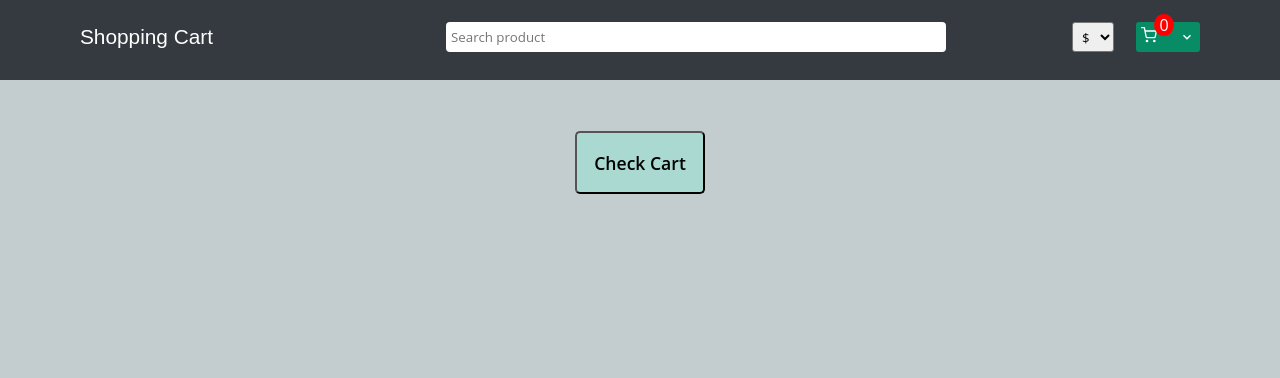
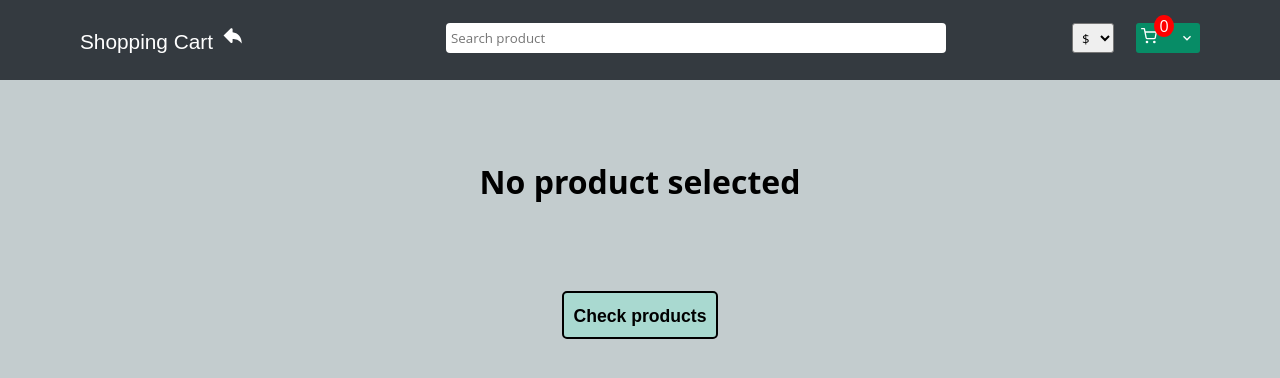
Before and after one commit to mikeyxx/miniStore, a React (Create React App) app: page /pdp in a window 1280 px wide. Shown: the top 378 px of the page. Built offline with nearby package versions, Linux system fonts and the light colour scheme.

Commit message:
added localstorage to persist items in the cart

```diff
--- a/src/App.js
+++ b/src/App.js
@@ -8,8 +8,8 @@ import Cart from "./pages/Cart";
 function App() {
   return (
     <Router>
-      <Navbar />
       <div className="App">
+        <Navbar />
         <Routes>
           <Route exact path="/" element={<Home />} />
           <Route exact path="/pdp" element={<Pdp />} />
--- a/src/components/Navbar.js
+++ b/src/components/Navbar.js
@@ -48,24 +48,41 @@ import {
   filterByRating,
   clearFilters,
 } from "../features/products/productFilterSlice";
+import { TiArrowBack } from "react-icons/ti";
+import { useEffect } from "react";
+import { useCallback } from "react";
 
 function Navbar() {
   const [isOpen, setIsOpen] = useState(false);
   const [click, setClick] = useState(false);
+  const selectedProducts = useSelector((state) => state.products.pdp);
+
   const cart = useSelector((state) => state.products.cart);
   const currency = useSelector((state) => state.products.currency);
   const dispatch = useDispatch();
   const logger = (event) => {
     dispatch(chooseCurrency(event.target.value));
   };
-  const handleClick = () => setClick(!click);
+
+  const handleClick = useCallback(() => {
+    setClick((prev) => !prev);
+  }, []);
+
   const { byStock, byFastDelivery, sort, byRating } = useSelector(
     (state) => state.productFilters
   );
 
-  const currencySymbols = currency.map((c, index) => (
+  // useEffect(() => {
+  //   localStorage.setItem("currency", JSON.stringify(currency));
+  // }, [currency]);
+
+  const currencySymbols = currency?.map((c, index) => (
     <Option key={index}>{c.symbol}</Option>
   ));
+
+  const hamburgerToggle = () => {
+    setIsOpen((prev) => !prev);
+  };
 
   return (
     <NavbarContainer>
@@ -74,7 +91,9 @@ function Navbar() {
           <HamburgerBtn onClick={handleClick} clicked={click}>
             <span />
           </HamburgerBtn>
-          <Link to="/">Shopping Cart</Link>
+          <Link to="/">
+            Shopping Cart <TiArrowBack style={{ fontSize: "1.7rem" }} />
+          </Link>
         </Left>
         <Center>
           <Input
@@ -89,7 +108,7 @@ function Navbar() {
               {currencySymbols}
             </Select>
           </Currency>
-          <CartElement onClick={() => setIsOpen(!isOpen)}>
+          <CartElement onClick={hamburgerToggle}>
             <CartIconWrap>
               <FiIcons.FiShoppingCart />
             </CartIconWrap>
@@ -193,6 +212,12 @@ function Navbar() {
             <ClearFilterButton onClick={() => dispatch(clearFilters())}>
               Clear Filters
             </ClearFilterButton>
+            <br />
+            {(selectedProducts.length < 1 || cart.length < 1) && (
+              <Link to="/">
+                <ClearFilterButton>Go Home</ClearFilterButton>
+              </Link>
+            )}
           </div>
         </ResponsiveFilter>
       </NavbarItemWrapper>
--- a/src/components/ProductDetails.js
+++ b/src/components/ProductDetails.js
@@ -13,6 +13,7 @@ import {
 } from "../components/styles";
 import { Link } from "react-router-dom";
 import Ratings from "./Ratings";
+import { FaShoppingCart } from "react-icons/fa";
 
 function ProductDetails({ item }) {
   const dispatch = useDispatch();
@@ -34,13 +35,14 @@ function ProductDetails({ item }) {
   }
 
   const price = itemPrice(currencySymbol);
+  // console.log(item);
 
   return (
     <ProductContainer>
       <Link to="/pdp">
         <ProductWrapper onClick={() => dispatch(addItemToPdp(item))}>
           <Image src={item.img} alt={item.name} />
-          <ProductBody>
+          <ProductBody tabIndex="1">
             <ProductName>{item.name}</ProductName>
             <ProductSubtitle>
               <ProductPrice>
@@ -56,6 +58,9 @@ function ProductDetails({ item }) {
               </RatingContainer>
             </ProductSubtitle>
           </ProductBody>
+          <div className="cartHomeIconContainer">
+            <FaShoppingCart className="cartHomeIcon" />
+          </div>
         </ProductWrapper>
       </Link>
     </ProductContainer>
--- a/src/components/styles.js
+++ b/src/components/styles.js
@@ -392,14 +392,37 @@ export const ProductContainer = styled.div`
   display: flex;
   align-items: center;
   justify-content: center;
+  position: relative;
+
   &:hover {
     background: white;
+    border-radius: 10px;
+
+    .cartHomeIconContainer {
+      display: block;
+    }
   }
 
   a {
     text-decoration: none;
     color: inherit;
     font-weight: 600;
+  }
+
+  .cartHomeIconContainer {
+    display: none;
+  }
+
+  @media only screen and (max-width: 68em) {
+    padding: 2em;
+  }
+
+  @media only screen and (max-width: 47.5em) {
+    padding: 2em;
+  }
+
+  @media only screen and (max-width: 41.25em) {
+    padding: 2em;
   }
 `;
 
--- a/src/features/products/productSlice.js
+++ b/src/features/products/productSlice.js
@@ -5,17 +5,23 @@ import { currency } from "../../data";
 const initialState = {
   products: products,
   currency: currency,
-  currencySymbol: "",
+  currencySymbol: JSON.parse(localStorage.getItem("currency")) || "",
   pdp: [],
-  cart: [],
+  cart: JSON.parse(localStorage.getItem("cart")) || [],
 };
+
+// console.log(initialState.cart);
 
 const productSlice = createSlice({
   name: "products",
   initialState,
   reducers: {
     addItemToPdp: (state, action) => {
-      state.pdp.push(action.payload);
+      if (state.pdp.some((p) => p.id === action.payload.id)) {
+        return;
+      } else {
+        state.pdp.push(action.payload);
+      }
     },
     removeItemFromPdp: (state, action) => {
       state.pdp = state.pdp.filter((p) => p.id !== action.payload.id);
--- a/src/index.css
+++ b/src/index.css
@@ -1,13 +1,53 @@
 body {
   margin: 0;
-  font-family: -apple-system, BlinkMacSystemFont, 'Segoe UI', 'Roboto', 'Oxygen',
-    'Ubuntu', 'Cantarell', 'Fira Sans', 'Droid Sans', 'Helvetica Neue',
+  font-family: -apple-system, BlinkMacSystemFont, "Segoe UI", "Roboto", "Oxygen",
+    "Ubuntu", "Cantarell", "Fira Sans", "Droid Sans", "Helvetica Neue",
     sans-serif;
   -webkit-font-smoothing: antialiased;
   -moz-osx-font-smoothing: grayscale;
 }
 
 code {
-  font-family: source-code-pro, Menlo, Monaco, Consolas, 'Courier New',
+  font-family: source-code-pro, Menlo, Monaco, Consolas, "Courier New",
     monospace;
 }
+
+.App {
+  width: 100%;
+  overflow-x: hidden;
+}
+
+.productInfoContainer {
+  padding-top: 10em;
+  display: flex;
+  flex-direction: column;
+  align-items: center;
+  justify-content: center;
+}
+
+.productInfoContainer .cProducts {
+  font-family: "Open sans", sans-serif;
+  font-size: 17.6px;
+  font-weight: 600;
+  border-radius: 5px;
+  margin-top: 5em;
+  padding: 10px;
+  border: 2px solid;
+  background-color: rgb(169, 217, 208);
+  cursor: pointer;
+}
+
+.productInfoContainer .cProducts a {
+  color: #000;
+}
+
+.cartHomeIconContainer {
+  position: absolute;
+  bottom: 7em;
+  right: 2em;
+}
+
+.cartHomeIcon {
+  font-size: 4em;
+  color: rgb(7, 140, 102);
+}
--- a/src/pages/Cart.js
+++ b/src/pages/Cart.js
@@ -26,11 +26,14 @@ import {
 
 function Cart() {
   const cart = useSelector((state) => state.products.cart);
-  // console.log(cart);
   const dispatch = useDispatch();
   const currencySymbol = useSelector((state) => state.products.currencySymbol);
 
-  const [total, setTotal] = useState();
+  useEffect(() => {
+    localStorage.setItem("currency", JSON.stringify(currencySymbol));
+  }, [currencySymbol]);
+
+  const [total, setTotal] = useState(JSON.parse(localStorage.getItem("total")));
 
   useEffect(() => {
     setTotal(
@@ -40,6 +43,14 @@ function Cart() {
       )
     );
   }, [cart]);
+
+  useEffect(() => {
+    localStorage.setItem("cart", JSON.stringify(cart));
+  }, [cart]);
+
+  useEffect(() => {
+    localStorage.setItem("total", JSON.stringify(total));
+  }, [total]);
 
   function itemPrice(p) {
     let price = 1;
@@ -58,6 +69,9 @@ function Cart() {
 
   return (
     <CartPageContainer>
+      {cart.length < 1 && (
+        <h1 style={{ padding: "5em" }}>Your cart is empty</h1>
+      )}
       <CartPageWrapper>
         {cart.map((item) => (
           <CartPageItem key={item.id}>
--- a/src/pages/Pdp.js
+++ b/src/pages/Pdp.js
@@ -19,11 +19,17 @@ import {
   CheckCartButton,
 } from "../components/styles";
 import { Link } from "react-router-dom";
+import { useEffect } from "react";
 
 function Pdp() {
   const selectedProducts = useSelector((state) => state.products.pdp);
   const cart = useSelector((state) => state.products.cart);
+
   const currencySymbol = useSelector((state) => state.products.currencySymbol);
+
+  useEffect(() => {
+    localStorage.setItem("currency", JSON.stringify(currencySymbol));
+  }, [currencySymbol]);
 
   function itemPrice(p) {
     let price = 1;
@@ -43,6 +49,15 @@ function Pdp() {
   const dispatch = useDispatch();
   return (
     <PdpContainer>
+      {selectedProducts.length < 1 ? (
+        <div className="productInfoContainer">
+          <h1 className="productInfo">No product selected</h1>
+          <div className="cProducts">
+            <Link to="/">Check products</Link>
+          </div>
+        </div>
+      ) : (
+        <>
           <PdpWrapper>
             {selectedProducts.map((item) => (
               <PdpItems key={item.id}>
@@ -60,7 +75,7 @@ function Pdp() {
 
                   <span>{item.desc}</span>
                 </PdpDesc>
-            {cart.some((p) => p.id === item.id) ? (
+                {cart?.some((p) => p.id === item.id) ? (
                   <PdpButton
                     danger
                     onClick={() => dispatch(removeItemFromCart(item))}
@@ -75,7 +90,9 @@ function Pdp() {
                     {!item.inStock ? "Out of Stock" : "Add to Cart"}
                   </PdpButton>
                 )}
-            <PdpRemoveButton onClick={() => dispatch(removeItemFromPdp(item))}>
+                <PdpRemoveButton
+                  onClick={() => dispatch(removeItemFromPdp(item))}
+                >
                   X
                 </PdpRemoveButton>
               </PdpItems>
@@ -84,6 +101,8 @@ function Pdp() {
           <Link to="/cart">
             <CheckCartButton>Check Cart</CheckCartButton>
           </Link>
+        </>
+      )}
     </PdpContainer>
   );
 }
```
Lines whose indentation alone changed are shown as unchanged.
